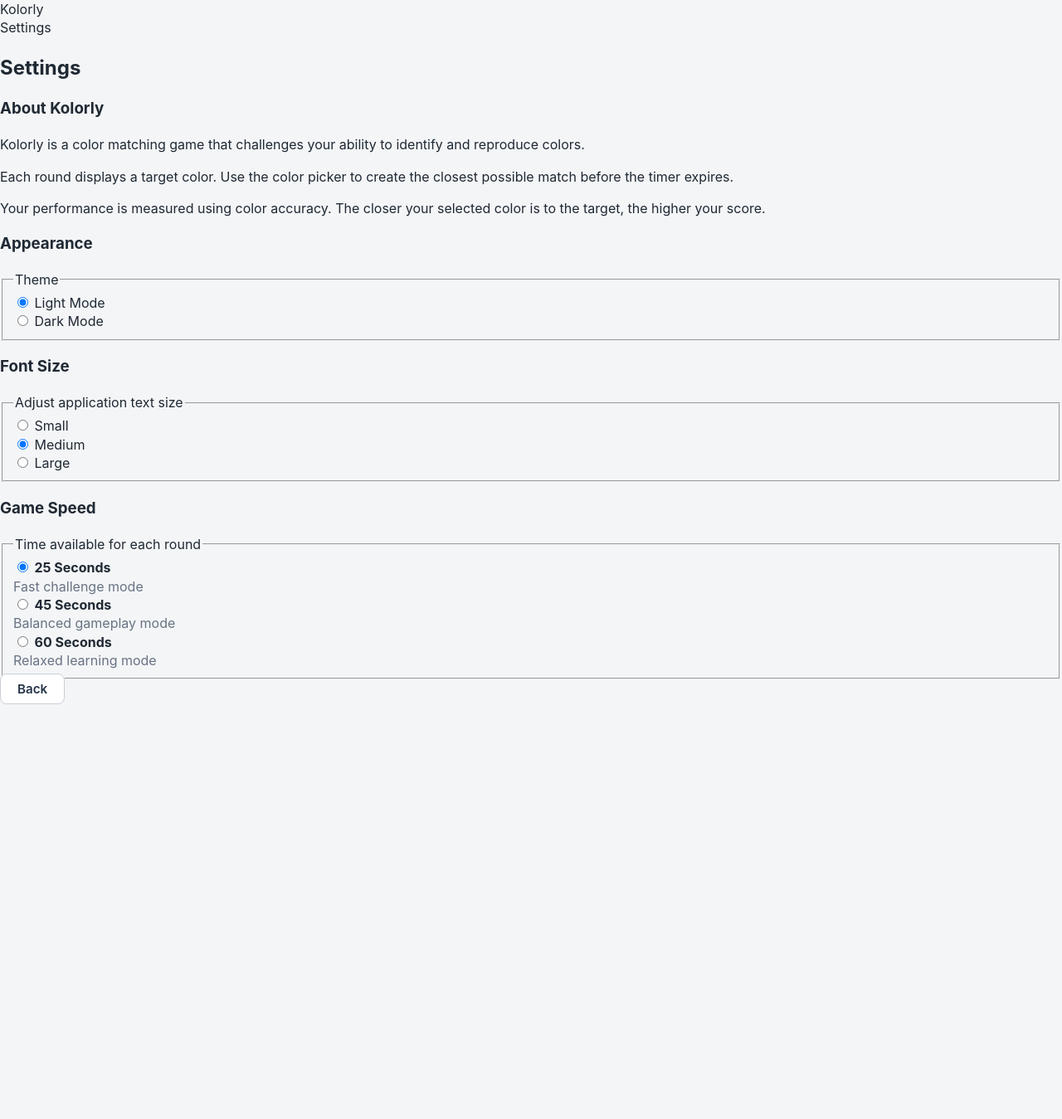
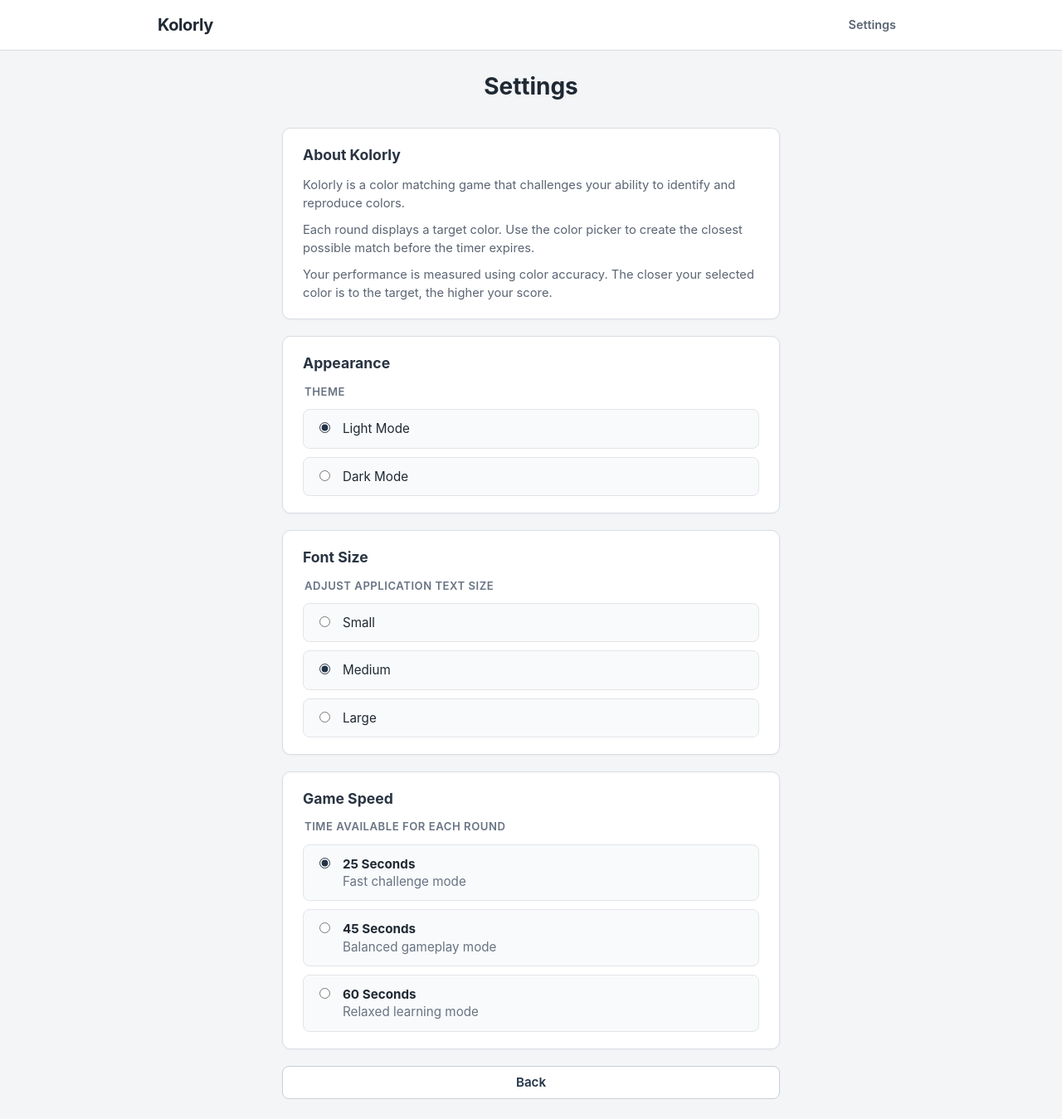
Before and after one commit to edimaudo/Kolorly, a Flask app: page /settings in a window 1280 px wide. Shown: the whole page at 83% size. Before the commit the page ends 849 px from the top, so only its background shows below. Run offline with Flask 3, Linux system fonts and the light colour scheme.

Commit message:
Update style.css

```diff
--- a/static/css/style.css
+++ b/static/css/style.css
@@ -34,12 +34,72 @@ a {
 
 
 /* =========================================
+   APP SHELL & HEADER
+========================================= */
+
+.app-shell {
+    display: flex;
+    flex-direction: column;
+    min-height: 100vh;
+}
+
+.app-header {
+    background: #ffffff;
+    border-bottom: 1px solid #d9dde3;
+    padding: 14px 20px;
+    position: sticky;
+    top: 0;
+    z-index: 100;
+}
+
+.header-container {
+    width: min(900px, 94%);
+    margin: 0 auto;
+    display: flex;
+    align-items: center;
+    justify-content: space-between;
+}
+
+.brand {
+    font-size: 1.25rem;
+    font-weight: 700;
+    color: #1f2933;
+    letter-spacing: -0.02em;
+}
+
+.header-nav {
+    display: flex;
+    align-items: center;
+    gap: 12px;
+}
+
+.nav-link {
+    font-size: 0.9rem;
+    font-weight: 600;
+    color: #5b6573;
+    padding: 6px 10px;
+    border-radius: 6px;
+    transition: background-color 160ms ease, color 160ms ease;
+}
+
+.nav-link:hover {
+    background: #eef1f4;
+    color: #1f2933;
+}
+
+.page-container {
+    flex: 1;
+    padding: 24px 0;
+}
+
+
+/* =========================================
    LANDING PAGE
 ========================================= */
 
 .hero {
     width: min(760px, 90%);
-    min-height: 100vh;
+    min-height: calc(100vh - 80px);
     margin: 0 auto;
     padding: 40px 20px;
 
@@ -128,10 +188,117 @@ a {
     background: #eef1f4;
 }
 
+.btn-block {
+    display: flex;
+    align-items: center;
+    justify-content: center;
+    width: 100%;
+    text-align: center;
+}
+
 .btn:disabled {
     cursor: not-allowed;
     opacity: 0.55;
     transform: none;
+}
+
+
+/* =========================================
+   SETTINGS PAGE
+========================================= */
+
+.settings-container {
+    width: min(600px, 92%);
+    margin: 0 auto;
+    display: flex;
+    flex-direction: column;
+    gap: 20px;
+}
+
+.settings-container .app-title {
+    margin: 0 0 10px;
+    font-size: 1.75rem;
+    font-weight: 700;
+    text-align: center;
+    color: #1f2933;
+}
+
+.card {
+    background: #ffffff;
+    border: 1px solid #d9dde3;
+    border-radius: 10px;
+    padding: 20px 24px;
+    box-shadow: 0 1px 3px rgba(31, 41, 51, 0.04);
+}
+
+.card-title {
+    margin: 0 0 12px;
+    font-size: 1.1rem;
+    font-weight: 700;
+    color: #293442;
+}
+
+.card-description {
+    margin: 0 0 10px;
+    color: #5b6573;
+    font-size: 0.92rem;
+    line-height: 1.5;
+}
+
+.card-description:last-child {
+    margin-bottom: 0;
+}
+
+fieldset {
+    border: none;
+    padding: 0;
+    margin: 0;
+}
+
+.settings-label {
+    display: block;
+    margin-bottom: 12px;
+    font-size: 0.82rem;
+    font-weight: 600;
+    color: #687383;
+    text-transform: uppercase;
+    letter-spacing: 0.04em;
+}
+
+.option-group {
+    display: flex;
+    flex-direction: column;
+    gap: 10px;
+}
+
+.option-item {
+    display: flex;
+    align-items: flex-start;
+    gap: 12px;
+    padding: 12px 14px;
+    border: 1px solid #e2e5e9;
+    border-radius: 8px;
+    background: #f9fafb;
+    cursor: pointer;
+    transition: background-color 160ms ease, border-color 160ms ease;
+}
+
+.option-item:hover {
+    background: #f0f2f5;
+    border-color: #cbd2d9;
+}
+
+.option-item input[type="radio"] {
+    margin-top: 3px;
+    cursor: pointer;
+    accent-color: #243447;
+}
+
+.option-item label {
+    cursor: pointer;
+    font-size: 0.95rem;
+    color: #1f2933;
+    width: 100%;
 }
 
 
```
Also changed, not shown: other parts of static/css/style.css (+45 -6 lines).
